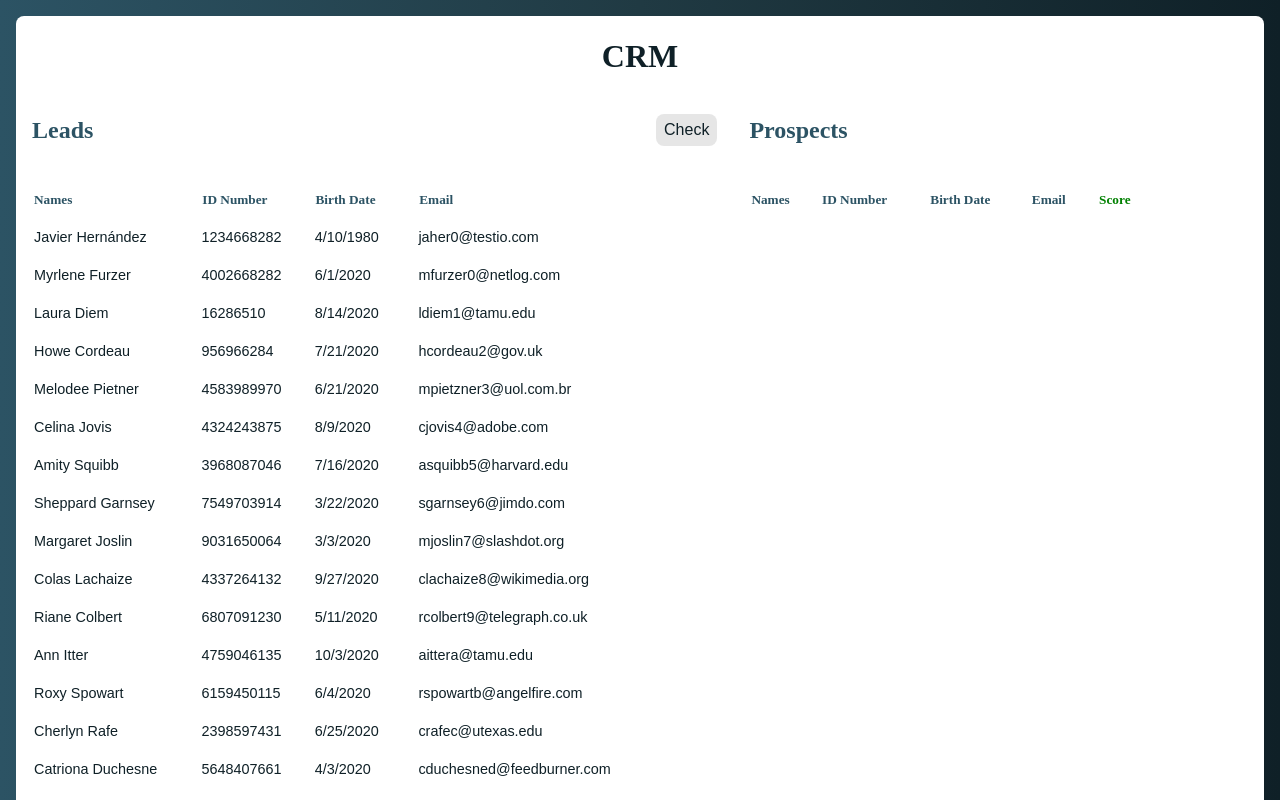
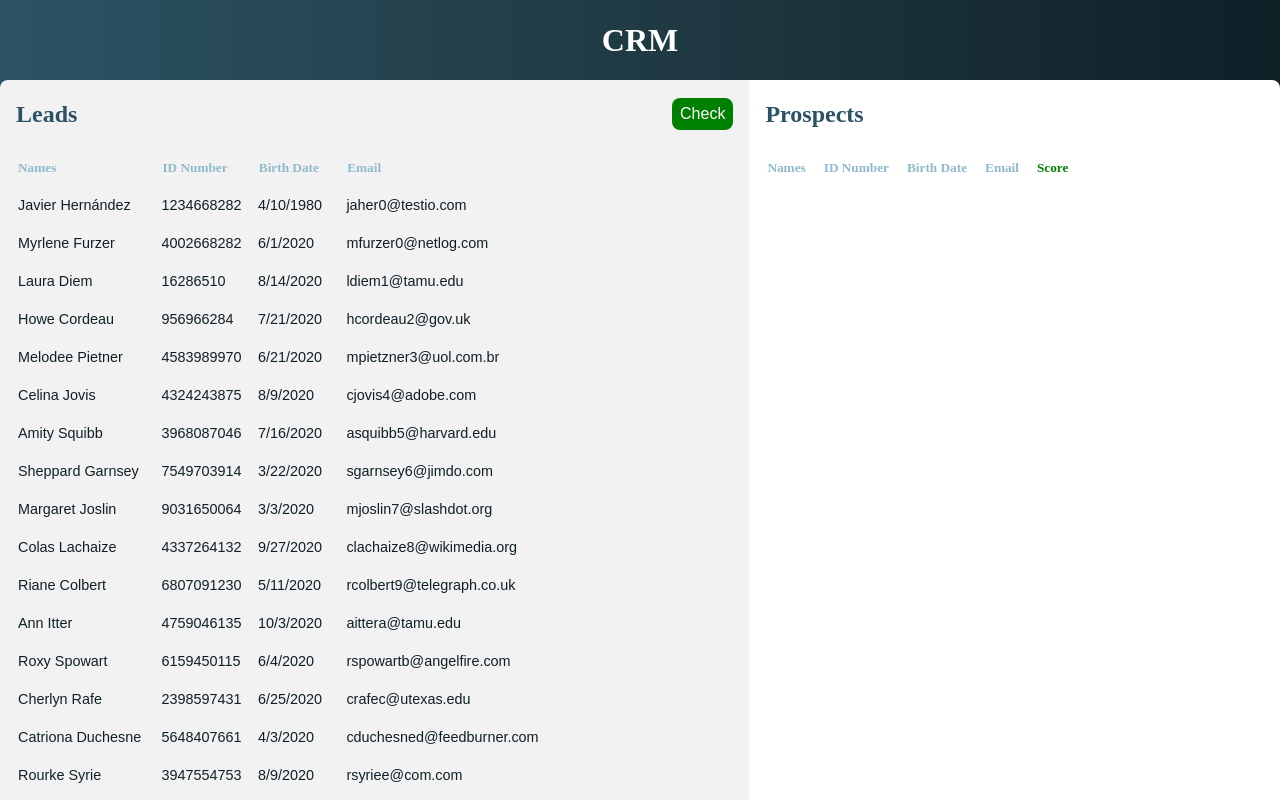
Before and after one commit to ocastaneda82/crm-test, a React (Create React App) app: page / in a window 1280 px wide. Shown: the top 800 px of the page. Built offline with nearby package versions, Linux system fonts and the light colour scheme; a web font is replaced by a local one.

Commit message:
ajustes estilos

```diff
--- a/src/components/Leads.jsx
+++ b/src/components/Leads.jsx
@@ -84,10 +84,10 @@ const Leads = () => {
   return (
     <section className="leads">
       <header className="header header__subtitle">
-        <h2 className="header__title">Leads</h2>
+        <h2 className="header__title header__title--section">Leads</h2>
         <Button text="Check" thirdValidation={thirdValidationFunction} />
       </header>
-      <div className="main">
+      <div className="container container--leads">
         <table>
           <thead>
             <tr>
--- a/src/components/Prospects.jsx
+++ b/src/components/Prospects.jsx
@@ -7,11 +7,11 @@ import { connect } from "react-redux";
 const Prospects = ({ data }) => (
   <section className="prospects">
     <header className="header header__subtitle">
-      <h2 id="prospects" className="header__title">
+      <h2 id="prospects" className="header__title header__title--section">
         Prospects
       </h2>
     </header>
-    <div className="main">
+    <div className="container container--leads">
       <table>
         <thead>
           <tr>
--- a/src/less/Button.less
+++ b/src/less/Button.less
@@ -6,21 +6,19 @@
   padding: 1em;
   line-height: 1;
   &--check {
-    background-color: @color_azul--claro;
+    background-color: green;
     color: #fff;
     @media (min-width: 992px) {
       cursor: pointer;
-      background-color: fade(gray, 20%) ;
       padding: 0.5em;
-      color: @color_azul--oscuro;
-      margin-right: 2em;
       &:hover {
-          background-color: @color_azul--claro;
-          color: #fff;
-          outline: none;
+        background-color: darkgreen;
+        color: #fff;
+        outline: none;
       }
-      &:active, &:focus {
-          outline: none;
+      &:active,
+      &:focus {
+        outline: none;
       }
     }
   }
--- a/src/less/Grid.less
+++ b/src/less/Grid.less
@@ -1,13 +1,14 @@
 // main: ./App.less
 
 .App {
-  padding: 1em;
   margin: 1em;
-  background-color: #fff;
-  .border-radius(0.5em);
+  @media (min-width: 992px) {
+    margin: 1em auto;
+    max-width: 1280px;
+  }
 }
 .main {
-  margin: 2em 0;
+  margin: 1em 0 2em;
   @media (min-width: 992px) {
     display: grid;
     grid-template-columns: auto auto;
@@ -25,6 +26,7 @@
       h5 {
         padding: 0;
         margin: 0;
+        color: lighten(@color_azul--claro, 40%);
       }
     }
   }
@@ -66,14 +68,14 @@
   .main td {
     /* Behave  like a "row" */
     border: none;
-    border-bottom: 1px solid #eee;
+    border-bottom: 1px solid lighten(@color_labels, 30%);
     position: relative;
     padding: 0.5em;
     padding-left: 25%;
     white-space: normal;
     text-align: left;
     &:first-child {
-      border-top: 1px solid #eee;
+      border-top: 1px solid lighten(@color_labels, 30%);
     }
   }
 
@@ -101,6 +103,10 @@
   }
 }
 
+.container {
+  margin: 1em 0;
+}
+
 footer {
   display: flex;
   flex-direction: row;
--- a/src/less/Header.less
+++ b/src/less/Header.less
@@ -8,11 +8,13 @@
   @media (min-width: 992px) {
     justify-content: center;
   }
+  &__title {
+    color: #fff;
+    &--section {
+      color: @color_azul--claro;
+    }
+  }
   &__subtitle {
     justify-content: space-between;
   }
-
-    h1 {
-        color: @color_azul--oscuro;
 }
-}
--- a/src/less/Leads.less
+++ b/src/less/Leads.less
@@ -1,6 +1,12 @@
 // main: ./App.less
 
 .leads {
+  .border-radius(0.5em);
+  padding: 1em 1em 2em 1em;
+  background-color: lighten(@color_labels, 35%);
+  @media (min-width: 992px) {
+    .border-radiuses( 0, 0, 0.5em, 0.5em);
+  }
   [data-title="Score"] {
     display: none;
   }
--- a/src/less/Prospects.less
+++ b/src/less/Prospects.less
@@ -1,9 +1,13 @@
 // main: ./App.less
 .prospects {
+  .border-radius(0.5em);
+  padding: 1em;
   margin-top: 3em;
+  background-color: #fff;
   @media (min-width: 992px) {
-      margin-top: 0;
-    }
+    margin-top: 0;
+    .border-radiuses(  0.5em, 0.5em, 0, 0);
+  }
   [data-title="Score"] {
     &:before {
       color: green;
```
Also changed, not shown: src/styles.css. Lines whose indentation alone changed are shown as unchanged.
